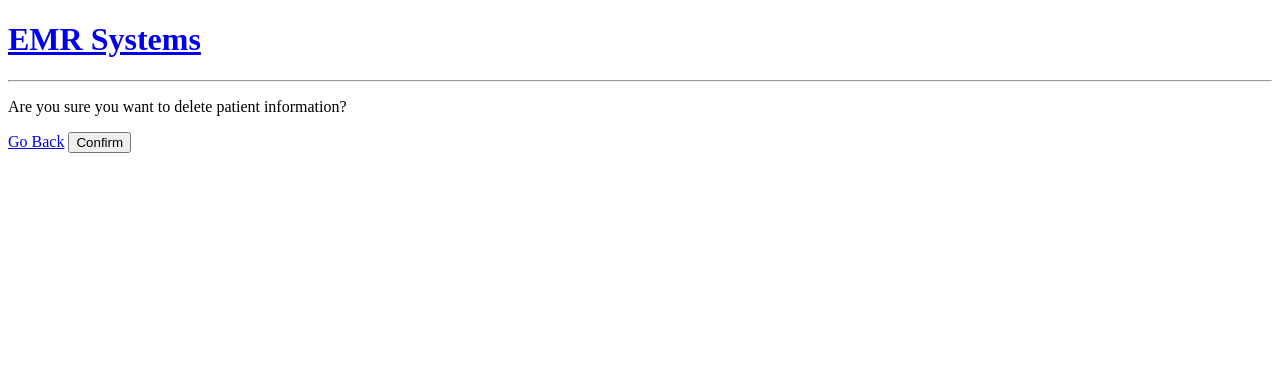
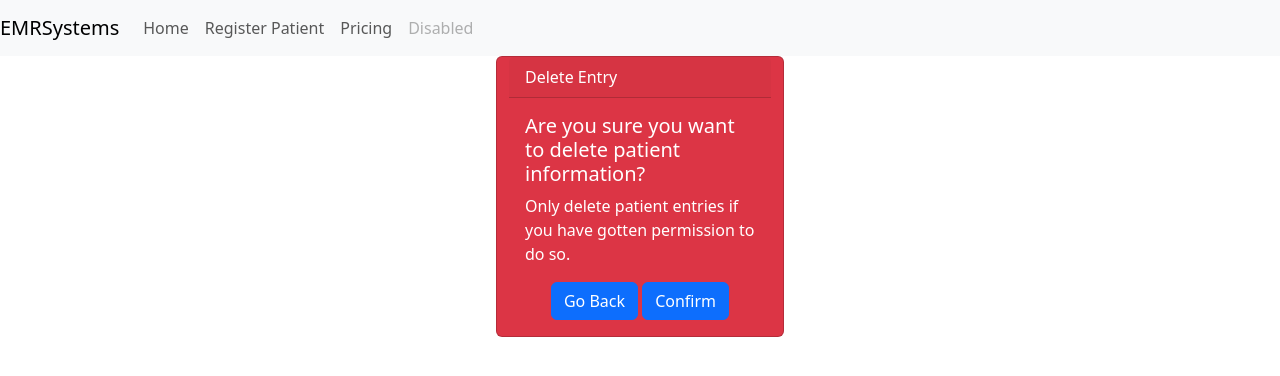
Before and after one commit to tarunchopra14/ITCS-6112-HealthCareAppointmentSystem, a Django app: template emrSystem/templates/delete.html in a window 1280 px wide. Shown: the top 376 px of the page. Run offline with Django 4.2, Linux system fonts and the light colour scheme; the template is opened without the code that fills it, so the values that code supplies are empty.

Commit message:
some work on the the styling of the page

```diff
--- a/emrSystem/templates/delete.html
+++ b/emrSystem/templates/delete.html
@@ -1,9 +1,22 @@
 {% extends 'main.html' %}
 {% block content %}
-<form method="POST" action="">
-    {% csrf_token %}
-    <p>Are you sure you want to delete patient information?</p>
-    <a href="{{request.META.HTTP_REFERER}}">Go Back</a>
-    <input type="submit" value="Confirm">
-</form>
+<div class="row justify-content-center">
+
+        <div class="card text-white bg-danger mb-3" style="max-width: 18rem;">
+            <div class="card-header">Delete Entry</div>
+            <div class="card-body">
+                <h5 class="card-title">Are you sure you want to delete patient information?</h5>
+                <p class="card-text">Only delete patient entries if you have gotten permission to do so.</p>
+                <form method="POST" action="" class="text-center">
+                    {% csrf_token %}
+                    <div class="form-group">
+                        <a id="goBack" href="{{request.META.HTTP_REFERER}}"></a>
+                        <button onclick="document.getElementById('goBack').click()" class="btn btn-primary">Go Back</button>
+                        <input type="submit" value="Confirm" class="btn btn-primary">
+                    </div>
+                </form>
+            </div>
+        </div>
+
+</div>
 {% endblock content %}
--- a/emrSystem/templates/home.html
+++ b/emrSystem/templates/home.html
@@ -1,7 +1,7 @@
 {% extends 'main.html' %}
 
 {% block content %}
-<a href="{% url 'register-patient' %}">Register Patient</a>
+
 <hr>
 <h1>Patients Information</h1>
 <div>
--- a/emrSystem/templates/main.html
+++ b/emrSystem/templates/main.html
@@ -6,11 +6,15 @@
     <meta http-equiv='X-UA-Compatible' content='IE=edge'>
     <title>EMR System</title>
     <meta name='viewport' content='width=device-width, initial-scale=1'>
-    <link rel='stylesheet' type='text/css' media='screen' href='{% static 'styles/main.css' %}'>
+    <link href="https://cdn.jsdelivr.net/npm/bootstrap@5.3.0/dist/css/bootstrap.min.css" rel="stylesheet" integrity="sha384-9ndCyUaIbzAi2FUVXJi0CjmCapSmO7SnpJef0486qhLnuZ2cdeRhO02iuK6FUUVM" crossorigin="anonymous">
+    <script src="https://cdn.jsdelivr.net/npm/bootstrap@5.3.0/dist/js/bootstrap.bundle.min.js" integrity="sha384-geWF76RCwLtnZ8qwWowPQNguL3RmwHVBC9FhGdlKrxdiJJigb/j/68SIy3Te4Bkz" crossorigin="anonymous"></script>
 </head>
 <body>
     {% include 'navbar.html' %}
-    {% block content %}
+    <div class="container">
+        {% block content %}
+    </div>
+
 
     {% endblock %}
 </body>
--- a/emrSystem/templates/navbar.html
+++ b/emrSystem/templates/navbar.html
@@ -1,4 +1,22 @@
-<a href="/">
-    <h1>EMR Systems</h1>
-</a>
-<hr>
+<nav class="navbar navbar-expand-lg navbar-light bg-light">
+    <a class="navbar-brand" href="/">EMRSystems</a>
+    <button class="navbar-toggler" type="button" data-toggle="collapse" data-target="#navbarNav" aria-controls="navbarNav" aria-expanded="false" aria-label="Toggle navigation">
+      <span class="navbar-toggler-icon"></span>
+    </button>
+    <div class="collapse navbar-collapse" id="navbarNav">
+      <ul class="navbar-nav">
+        <li class="nav-item active">
+          <a class="nav-link" href="/">Home <span class="sr-only"></span></a>
+        </li>
+        <li class="nav-item">
+          <a class="nav-link" href="{% url 'register-patient' %}">Register Patient</a>
+        </li>
+        <li class="nav-item">
+          <a class="nav-link" href="#">Pricing</a>
+        </li>
+        <li class="nav-item">
+          <a class="nav-link disabled" href="#">Disabled</a>
+        </li>
+      </ul>
+    </div>
+  </nav>
```
